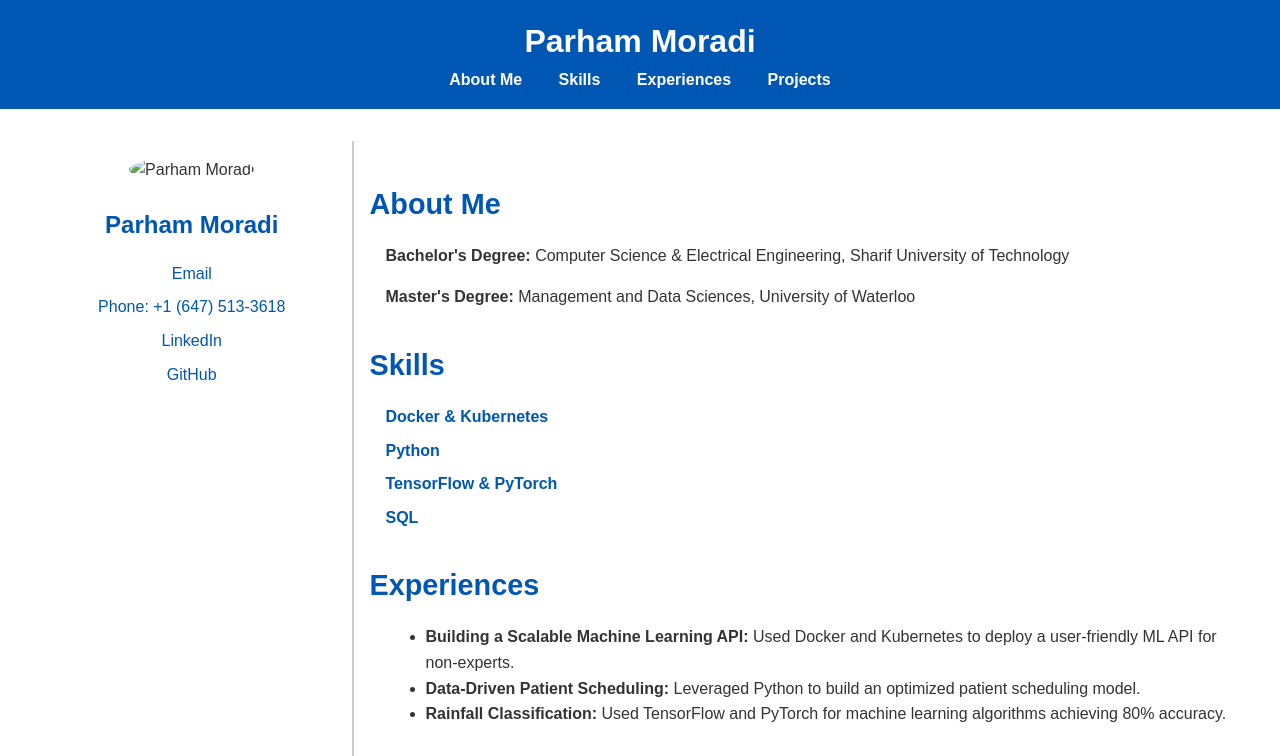
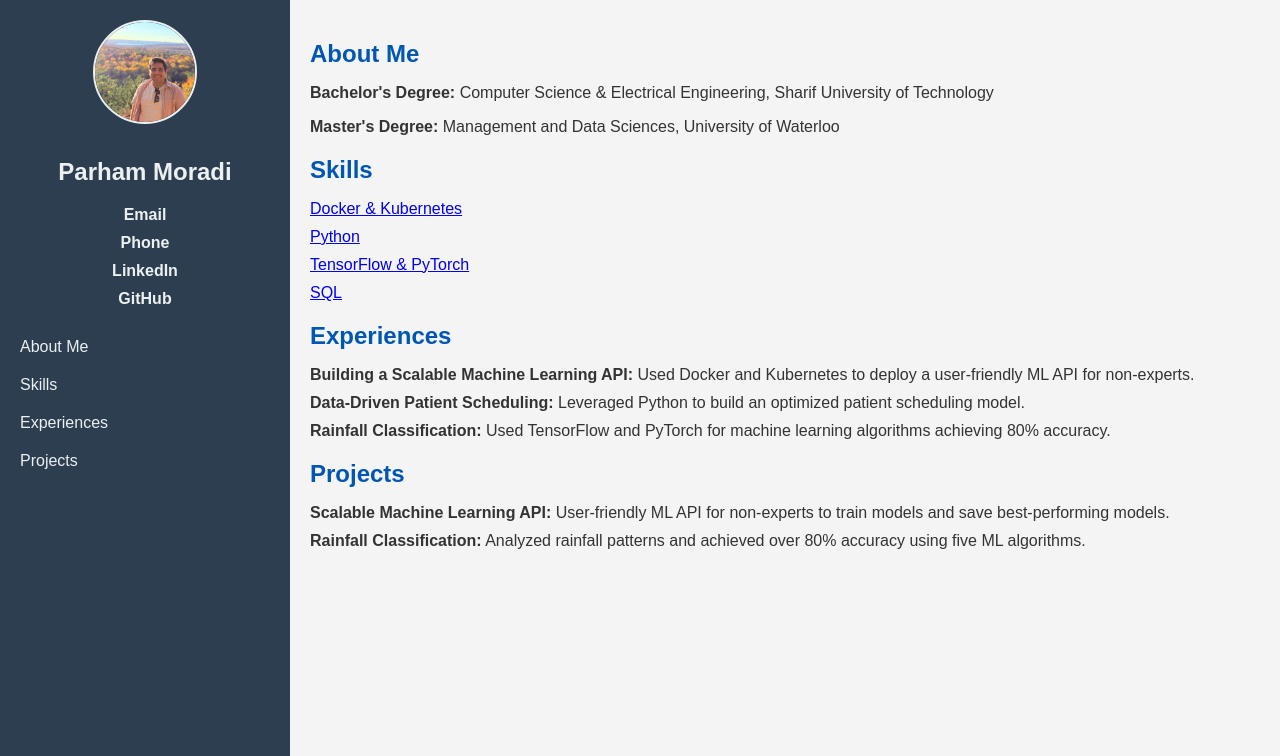
Before and after one commit to ParhamMoradi98/ParhamMoradi98.github.io, a plain HTML site: page index.html in a window 1280 px wide. Shown: the top 756 px of the page. Drawn offline with Linux system fonts and the light colour scheme.

Commit message:
photo added

```diff
--- a/css/styles.css
+++ b/css/styles.css
@@ -1,124 +1,101 @@
 /* General Styles */
 body {
+    margin: 0;
     font-family: Arial, sans-serif;
-    margin: 0;
-    padding: 0;
-    line-height: 1.6;
+    background-color: #f4f4f4;
     color: #333;
 }
 
-/* Header Styles */
-header {
-    background: #0056b3;
-    color: #fff;
-    text-align: center;
-    padding: 1rem 0;
+/* Layout */
+.container {
+    display: flex;
+    height: 100vh;
 }
 
-header h1 {
-    font-size: 2rem;
-    margin: 0;
-    font-weight: bold;
+/* Sidebar */
+.sidebar {
+    width: 250px;
+    background: #2c3e50;
+    color: #ecf0f1;
+    padding: 20px;
+    text-align: center;
 }
 
-header nav a {
-    color: #fff;
-    text-decoration: none;
-    margin: 0 1rem;
-    font-weight: bold;
+.sidebar .profile-pic {
+    width: 100px;
+    height: 100px;
+    border-radius: 50%;
+    margin-bottom: 10px;
+    border: 2px solid #ecf0f1;
 }
 
-header nav a:hover {
-    text-decoration: underline;
+.sidebar h2 {
+    font-size: 1.5rem;
+    margin-bottom: 20px;
 }
 
-/* Layout Styles */
-.container {
-    display: flex;
-    margin: 2rem;
-}
-
-aside.profile {
-    width: 25%;
-    text-align: center;
-    border-right: 2px solid #ccc;
-    padding: 1rem;
-}
-
-aside.profile img {
-    width: 150px;
-    height: 150px;
-    border-radius: 50%;
-    margin-bottom: 1rem;
-}
-
-aside.profile h2 {
-    color: #0056b3;
-    margin: 0.5rem 0;
-}
-
-aside.profile ul {
+.sidebar .social-links {
     list-style: none;
     padding: 0;
 }
 
-aside.profile ul li {
-    margin: 0.5rem 0;
+.sidebar .social-links li {
+    margin: 10px 0;
 }
 
-aside.profile ul li a {
+.sidebar .social-links li a {
+    color: #ecf0f1;
     text-decoration: none;
-    color: #0056b3;
+    font-weight: bold;
 }
 
-aside.profile ul li a:hover {
+.sidebar .social-links li a:hover {
     text-decoration: underline;
 }
 
-/* Main Content Styles */
-main {
-    width: 75%;
-    padding: 1rem;
+.sidebar .nav-links {
+    margin-top: 20px;
+    text-align: left;
 }
 
-main section {
-    margin-bottom: 2rem;
+.sidebar .nav-links a {
+    display: block;
+    color: #ecf0f1;
+    text-decoration: none;
+    padding: 10px 0;
 }
 
-main section h2 {
-    font-size: 1.8rem;
-    color: #0056b3;
-    margin-bottom: 1rem;
+.sidebar .nav-links a:hover {
+    background: #34495e;
+    padding-left: 10px;
 }
 
-main section p, main section ul {
-    margin-left: 1rem;
+/* Main Content */
+main {
+    flex-grow: 1;
+    padding: 20px;
+    overflow-y: auto;
 }
 
-.skills-list {
+main h2 {
+    color: #0056b3;
+    margin-bottom: 10px;
+}
+
+main ul {
     list-style: none;
     padding: 0;
 }
 
-.skills-list li {
-    margin: 0.5rem 0;
+main ul li {
+    margin-bottom: 10px;
 }
 
-.skills-list li a {
-    color: #0056b3;
-    text-decoration: none;
-    font-weight: bold;
-}
-
-.skills-list li a:hover {
-    text-decoration: underline;
-}
-
-/* Footer Styles */
+/* Footer */
 footer {
     text-align: center;
-    padding: 1rem 0;
-    background: #333;
-    color: #fff;
-    font-size: 0.9rem;
+    padding: 10px;
+    background: #34495e;
+    color: #ecf0f1;
+    font-size: 0.8rem;
 }
--- a/index.html
+++ b/index.html
@@ -7,28 +7,26 @@
     <link rel="stylesheet" href="css/styles.css">
 </head>
 <body>
-    <header>
-        <h1>Parham Moradi</h1>
-        <nav>
-            <a href="#about-me">About Me</a>
-            <a href="#skills">Skills</a>
-            <a href="#experiences">Experiences</a>
-            <a href="#projects">Projects</a>
-        </nav>
-    </header>
-
     <div class="container">
-        <aside class="profile">
-            <img src="your-photo.jpg" alt="Parham Moradi">
+        <!-- Sidebar -->
+        <aside class="sidebar">
+            <img src="github_pic.jpg" alt="Parham Moradi" class="profile-pic">
             <h2>Parham Moradi</h2>
-            <ul>
+            <ul class="social-links">
                 <li><a href="mailto:parham.moradi@uwaterloo.ca">Email</a></li>
-                <li><a href="tel:+16475133618">Phone: +1 (647) 513-3618</a></li>
+                <li><a href="tel:+16475133618">Phone</a></li>
                 <li><a href="https://www.linkedin.com/in/parham-moradi-132443156/">LinkedIn</a></li>
                 <li><a href="https://github.com/ParhamMoradi98">GitHub</a></li>
             </ul>
+            <nav class="nav-links">
+                <a href="#about-me">About Me</a>
+                <a href="#skills">Skills</a>
+                <a href="#experiences">Experiences</a>
+                <a href="#projects">Projects</a>
+            </nav>
         </aside>
 
+        <!-- Main Content -->
         <main>
             <section id="about-me">
                 <h2>About Me</h2>
```
Also changed, not shown: github_pic.jpg (added).
